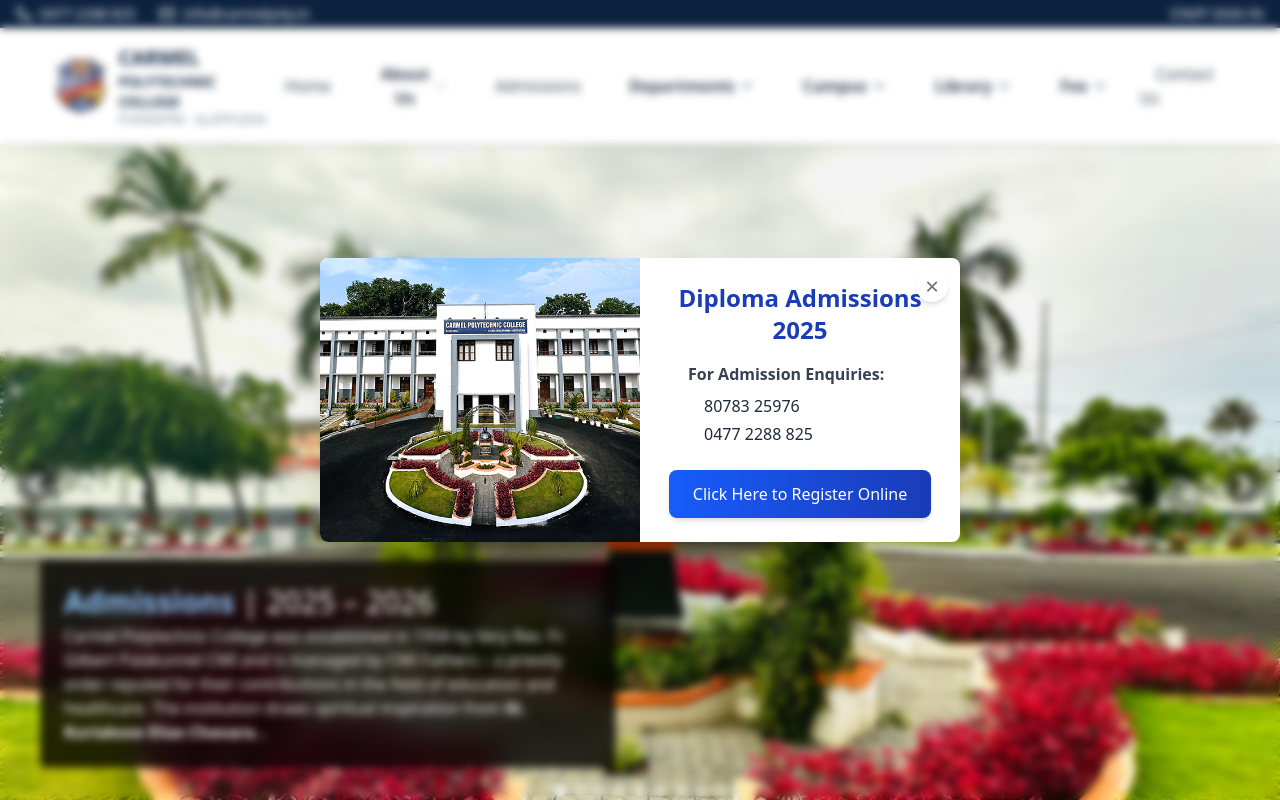
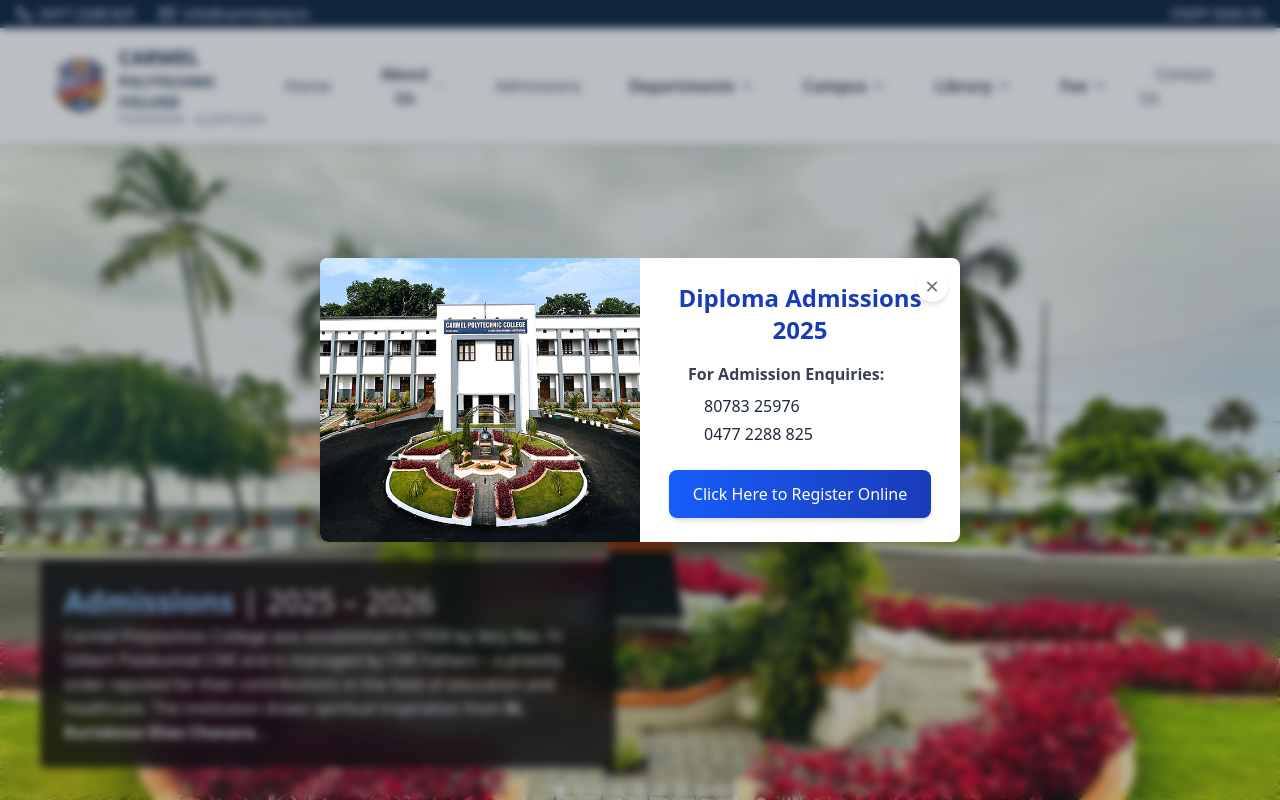
Before and after one commit to Joeljoy1237/carmel_poly_page, a Next.js app: page / in a window 1280 px wide. Shown: the top 800 px of the page. Built offline with nearby package versions, Linux system fonts and the light colour scheme.

Commit message:
fix : Add animation to popup

```diff
--- a/src/app/globals.css
+++ b/src/app/globals.css
@@ -46,6 +46,22 @@
   animation: fade-in 0.2s ease-out;
 }
 
+@keyframes fade-out {
+  from {
+    opacity: 1;
+    transform: translateY(0);
+  }
+  to {
+    opacity: 0;
+    transform: translateY(5px);
+  }
+}
+
+.animate-fade-out {
+  animation: fade-out 0.2s ease-in forwards;
+}
+
+
 
 /*
 :root {
--- a/src/app/page.tsx
+++ b/src/app/page.tsx
@@ -32,7 +32,7 @@
   return (
     <>
       {showPopup && (
-        <div className="fixed inset-0 backdrop-blur-xs bg-opacity-10 flex items-center justify-center z-50 p-4 animate-fade-in">
+        <div className="fixed inset-0 bg-gray-800/30 backdrop-blur-xs flex items-center justify-center z-50 p-4 animate-fade-in ">
           <div className="bg-white rounded-lg overflow-hidden w-[90vw] md:w-[50vw] relative shadow-xl">
             <button
               onClick={() => setShowPopup(false)}
```
